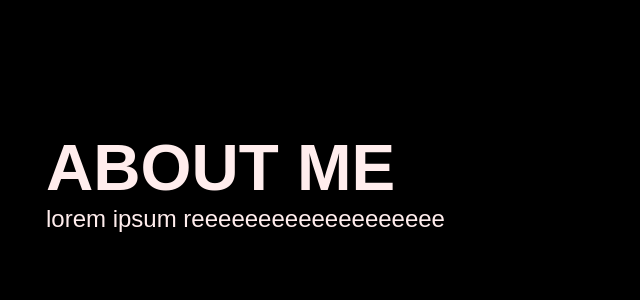
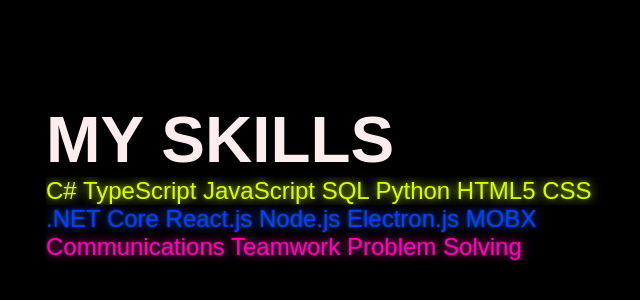
Before and after one commit to Kyt00n/WprowadzenieDoTechnologiiWebowych, a website built with Vite: page zaliczenie/Zaliczenie/src/index.html in a window 1280 px wide. Shown: the part 1819-2119 px from the top of the page, without its empty margins (82-722 px from the left). Built offline with nearby package versions, Linux system fonts and the light colour scheme; animation ran at ten frames a second; what lil-gui would draw is missing.

Commit message:
content update

```diff
--- a/zaliczenie/Zaliczenie/src/index.html
+++ b/zaliczenie/Zaliczenie/src/index.html
@@ -21,13 +21,16 @@
     <section class="section">
         <div>
             <h2>About me</h2>
-            <p>Hi! My name is Eryk Olsza and I'm a Software Developer. <br><br> I've started my profesional career at the start of 2022 at Motorola Solutions. <br> My skills include:</p>
+            <p>Hi! My name is Eryk Olsza and I'm a Software Developer. <br><br> I've started my profesional career at the start of 2022 at Motorola Solutions.</p>
         </div>
     </section>
     <section class="section">
         <div>
-            <h3>About Me</h3>
-            <p>lorem ipsum reeeeeeeeeeeeeeeeeee</p>
+            <h3>My Skills</h3>
+            <p class="languages">C# TypeScript JavaScript SQL Python HTML5 CSS</p>
+            <p class="frameworks">.NET Core React.js Node.js Electron.js MOBX</p>
+            <p class="softskills">Communications Teamwork Problem Solving</p>
+
         </div>
     </section>
 
--- a/zaliczenie/Zaliczenie/src/style.css
+++ b/zaliczenie/Zaliczenie/src/style.css
@@ -1,6 +1,9 @@
 :root {
     --linkedin: hsl(189 100% 50%);
     --github: hsl(0 0% 90%);
+    --languages: hsl(71 100% 50%);
+    --frameworks: hsl(225 100% 50%);
+    --softskills: hsl(317 100% 50%);
 }
 
 ::-webkit-scrollbar {
@@ -58,6 +61,18 @@
     font-size: 3vmin;
     text-transform: none;
 }
+.languages {
+    color: var(--languages);
+    text-shadow: 0 0 0.125em hsl(0 0% 100%/ 0.25), 0 0 0.45em var(--languages);
+}
+.frameworks {
+    color: var(--frameworks);
+    text-shadow: 0 0 0.125em hsl(0 0% 100%/ 0.25), 0 0 0.45em var(--frameworks);
+}
+.softskills {
+    color: var(--softskills);
+    text-shadow: 0 0 0.125em hsl(0 0% 100%/ 0.25), 0 0 0.5em var(--softskills);
+}
 .neon-button{
 
     font-size: 3vmin;
```
